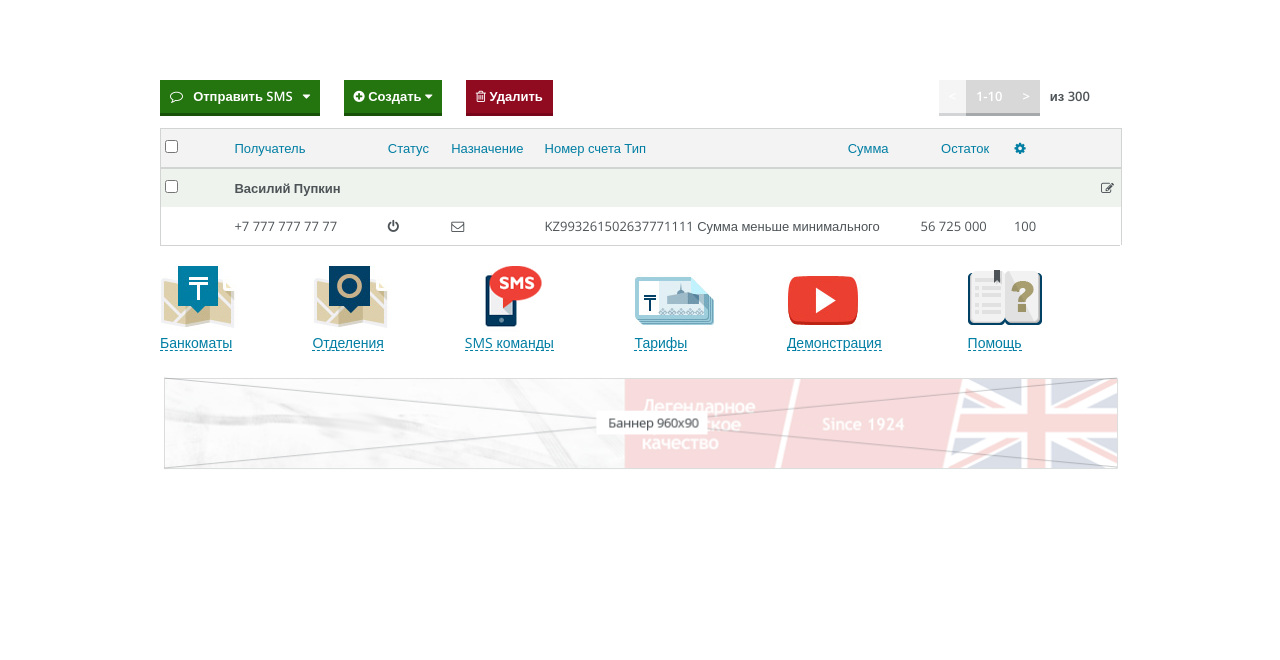
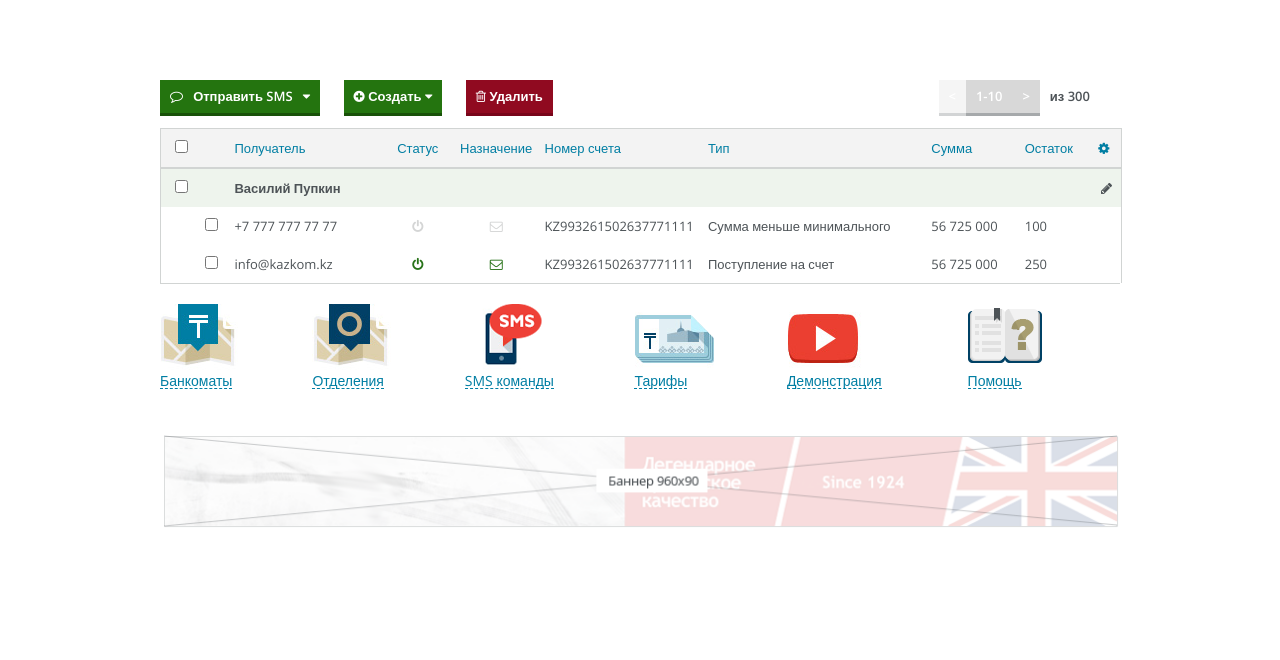
Before and after one commit to drugoi/kazkom, a plain HTML site: page account.html in a window 1280 px wide. Shown: the part 140-800 px from the top of the page. Drawn offline with nearby package versions, Linux system fonts and the light colour scheme.

Commit message:
fixes .9

```diff
--- a/account.html
+++ b/account.html
@@ -139,10 +139,10 @@
                 <ul class="b-table__user-row">
                     <li class="e-table__user__check"><input type="checkbox"></li>
                     <li class="e-table__user__user">Василий Пупкин</li>
-                    <li class="e-table__user__edit"><i class="icon-edit"></i></li>
+                    <li class="e-table__user__edit"><i class="icon-pencil"></i></li>
                 </ul>
                 <ul class="b-table__row">
-                    <li class="e-table__check"></li>
+                    <li class="e-table__check"><input type="checkbox"></li>
                     <li class="e-table__user">+7 777 777 77 77</li>
                     <li class="e-table__status"><i class="icon-off"></i></li>
                     <li class="e-table__destination"><i class="icon-envelope-alt"></i></li>
@@ -150,6 +150,16 @@
                     <li class="e-table__type">Сумма меньше минимального</li>
                     <li class="e-table__sum">56 725 000</li>
                     <li class="e-table__left">100</li>
+                </ul>
+                <ul class="b-table__row">
+                    <li class="e-table__check"><input type="checkbox"></li>
+                    <li class="e-table__user">info@kazkom.kz</li>
+                    <li class="e-table__status active"><i class="icon-off"></i></li>
+                    <li class="e-table__destination active"><i class="icon-envelope-alt"></i></li>
+                    <li class="e-table__number">KZ993261502637771111</li>
+                    <li class="e-table__type">Поступление на счет</li>
+                    <li class="e-table__sum">56 725 000</li>
+                    <li class="e-table__left">250</li>
                 </ul>
             </div>
         </div>
--- a/css/account.css
+++ b/css/account.css
@@ -246,7 +246,6 @@ header.affix {
 
 .b-table {
     clear: both;
-    margin-bottom: 20px;
 }
 .b-table__head {
     background: #f3f3f3;
@@ -262,11 +261,19 @@ header.affix {
 .b-table__head__row li {
     display: inline-block;
 }
-.e-table__check,
+.e-table__check {
+    max-width: 30px;
+    width: 100%;
+    padding-left: 40px;
+}
+.e-table__check {
+
+}
 .e-table__user__check,
 .e-table__head__check {
-    max-width: 70px;
+    max-width: 60px;
     width: 100%;
+    padding-left: 10px;
 }
 .e-table__user,
 .e-table__user__user,
@@ -274,16 +281,30 @@ header.affix {
     max-width: 150px;
     width: 100%;
 }
+.e-table__status {
+    color: #d4d5d5;
+}
+.e-table__status.active {
+    color: #287319;
+}
 .e-table__status,
 .e-table__head__status {
     max-width: 60px;
     width: 100%;
+    text-align: center;
+}
+.e-table__destination {
+    color: #d4d5d5;
+}
+.e-table__destination.active {
+    color: #287319;
 }
 .e-table__destination,
 .e-table__head__destination {
     max-width: 90px;
     width: 100%;
-},
+    text-align: center;
+}
 .e-table__number,
 .e-table__head__number {
     max-width: 160px;
@@ -341,7 +362,7 @@ header.affix {
 
 
 .b-helpicons {
-    margin:0 auto;
+    margin: 20px auto 0;
     max-width: 960px;
     height: 110px;
     width: 100%;
@@ -387,12 +408,15 @@ header.affix {
 }
 
 .b-banner {
-    margin:0 auto;
+    margin: 20px auto;
     max-width: 960px;
     height: 90px;
     width: 100%;
     clear: both;
 }
+.b-footer__wrapper {
+    margin: 80px auto 0;
+}
 .b-footer__column:nth-child(5) {
     width: 100px;
 }
```
